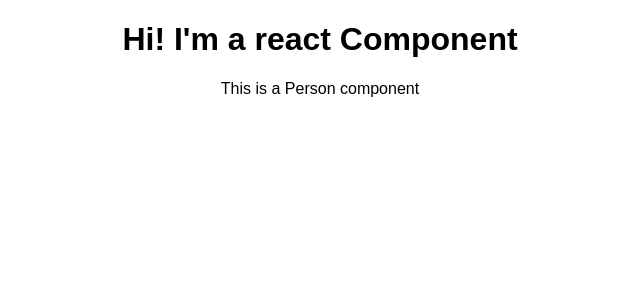
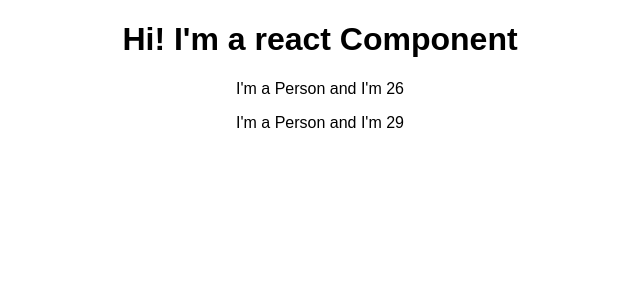
Before and after one commit to SanazME/ReactMiniProjects, a React (Create React App) app in the folder react-complete-guide/: page / in a window 1280 px wide. Shown: the top 300 px of the page, without its empty margins (320-960 px from the left). Built offline with nearby package versions, Linux system fonts and the light colour scheme.

Commit message:
first pass - dynamic content

```diff
--- a/react-complete-guide/src/App.js
+++ b/react-complete-guide/src/App.js
@@ -8,6 +8,7 @@ class App extends Component {
       <div className="App">
         <h1>Hi! I'm a react Component</h1>
         <Person />
+        <Person />
       </div>
     );
   }
--- a/react-complete-guide/src/Person/Person.js
+++ b/react-complete-guide/src/Person/Person.js
@@ -1,7 +1,7 @@
 import React from 'react'
 
 const person = () => {
-    return <p>This is a Person component</p>
+    return <p>I'm a Person and I'm {Math.floor(Math.random() * 30)}</p>
 }
 
 export default person;
```
